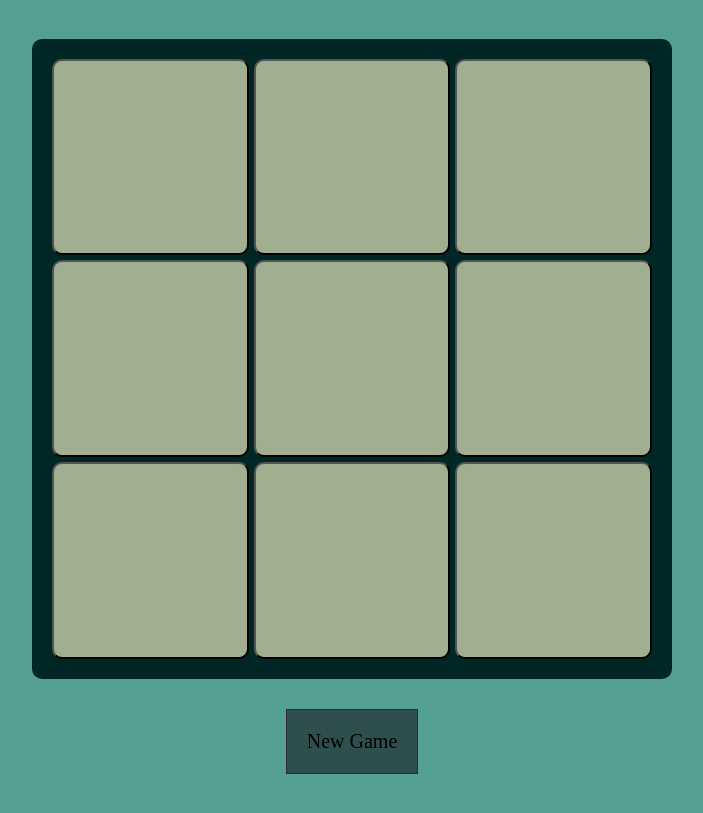
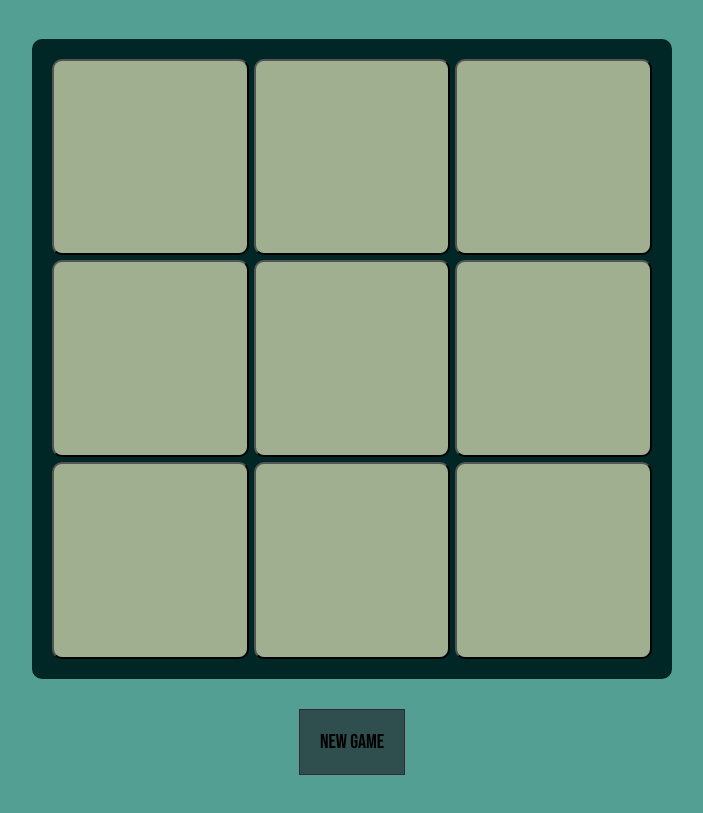
Before and after one commit to averyxu5530/averyxu5530.github.io, a plain HTML site: page tictactoe/index.html in a window 1280 px wide. Shown: the part 198-1011 px from the top of the page, without its empty margins (288-991 px from the left). Drawn offline with Linux system fonts and the light colour scheme.

Commit message:
changed font

```diff
--- a/tictactoe/styles.css
+++ b/tictactoe/styles.css
@@ -52,7 +52,7 @@ button{
 	font-size: 20px;
 	background-color: #2F4F4F;
 	margin: 30px;
-	font-family: Times New Roman;
+	font-family: 'Bebas Neue', cursive;
 	border: 1px solid #382633;
 }
 
```
